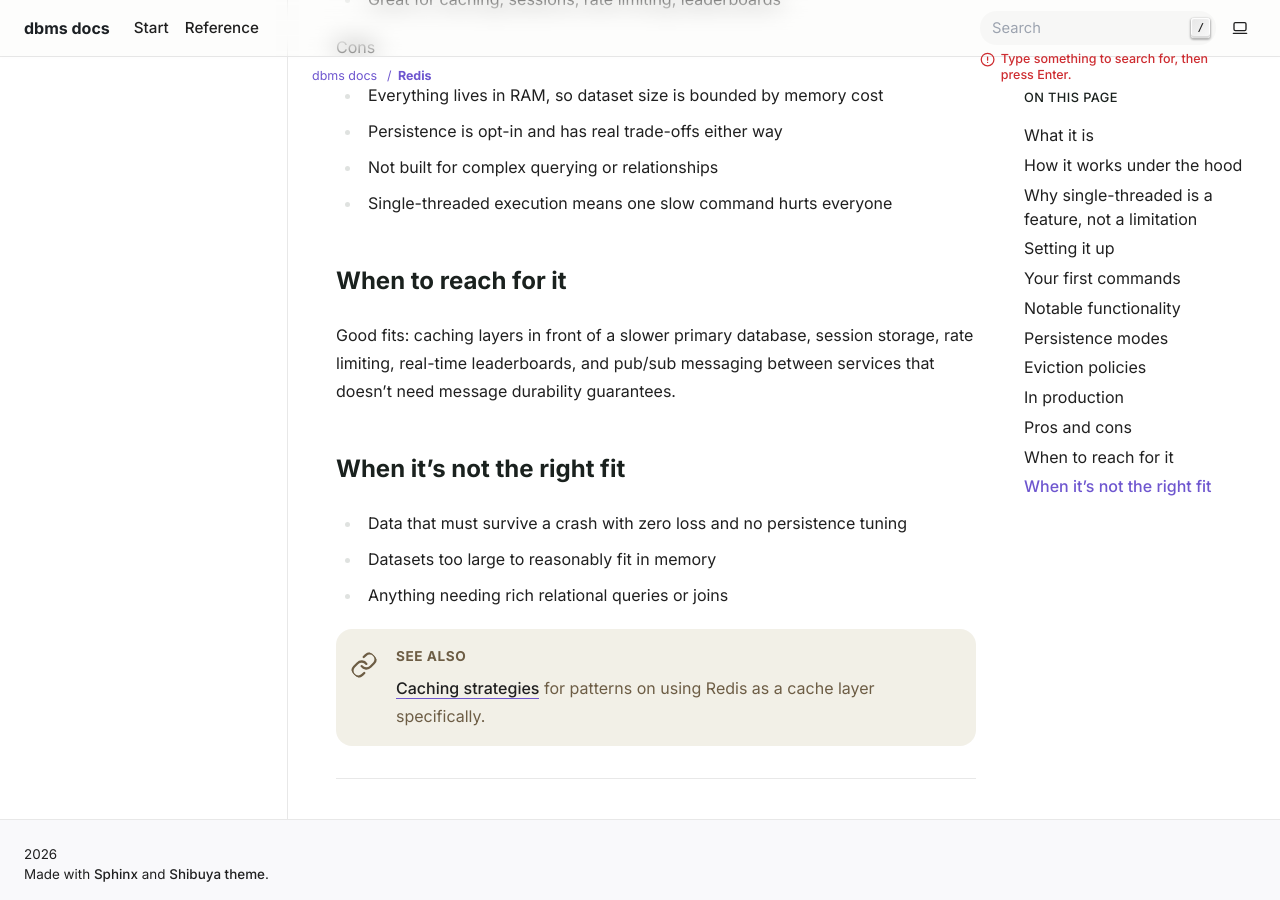
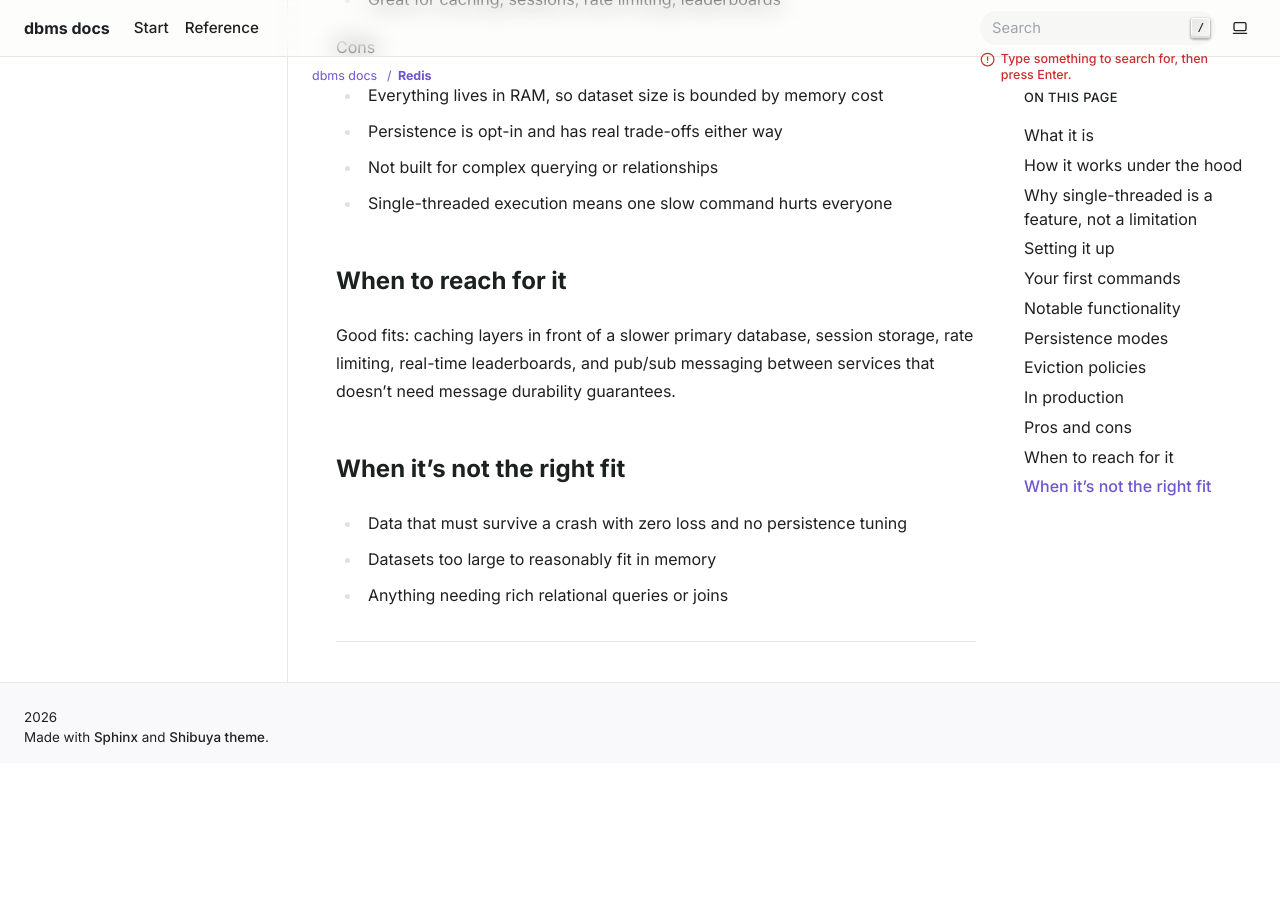
Before and after one commit to musix787-sketch/databases, a Sphinx documentation site: the page built from source/redis.rst, in a window 1280 px wide and 900 px high, scrolled down 3523 px. Built offline with Sphinx 7.4.7, drawn with Linux system fonts in a browser that asks for light colours; after the commit the page ends 4286 px from its top, so only the background shows below that.

Commit message:
Update redis.rst

```diff
--- a/source/redis.rst
+++ b/source/redis.rst
@@ -180,7 +180,3 @@ When it's not the right fit
 - Data that must survive a crash with zero loss and no persistence tuning
 - Datasets too large to reasonably fit in memory
 - Anything needing rich relational queries or joins
-
-.. seealso::
-   :doc:`caching-strategies` for patterns on using Redis as a cache
-   layer specifically.
```
